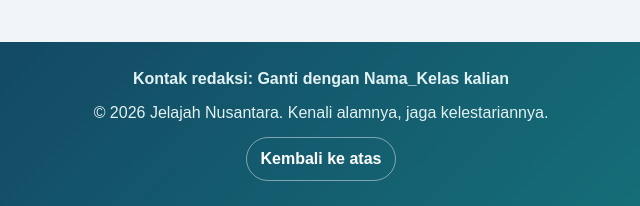
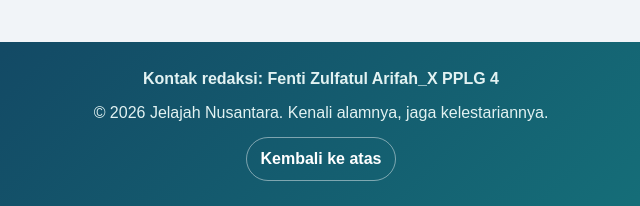
Before and after one commit to fentiyaa/Latihancss1, a plain HTML site: page index.html in a window 1280 px wide. Shown: the part 3137-3343 px from the top of the page, 319-959 px from the left. Drawn offline with Linux system fonts and the light colour scheme.

Commit message:
Update footer contact information

```diff
--- a/index.html
+++ b/index.html
@@ -389,7 +389,7 @@
 
     <!-- Footer Website -->
     <footer align="center">
-        <address>Kontak redaksi: Ganti dengan Nama_Kelas kalian</address>
+        <address>Kontak redaksi: Fenti Zulfatul Arifah_X PPLG 4</address>
 
         <p>
             &copy; 2026 Jelajah Nusantara.
```
